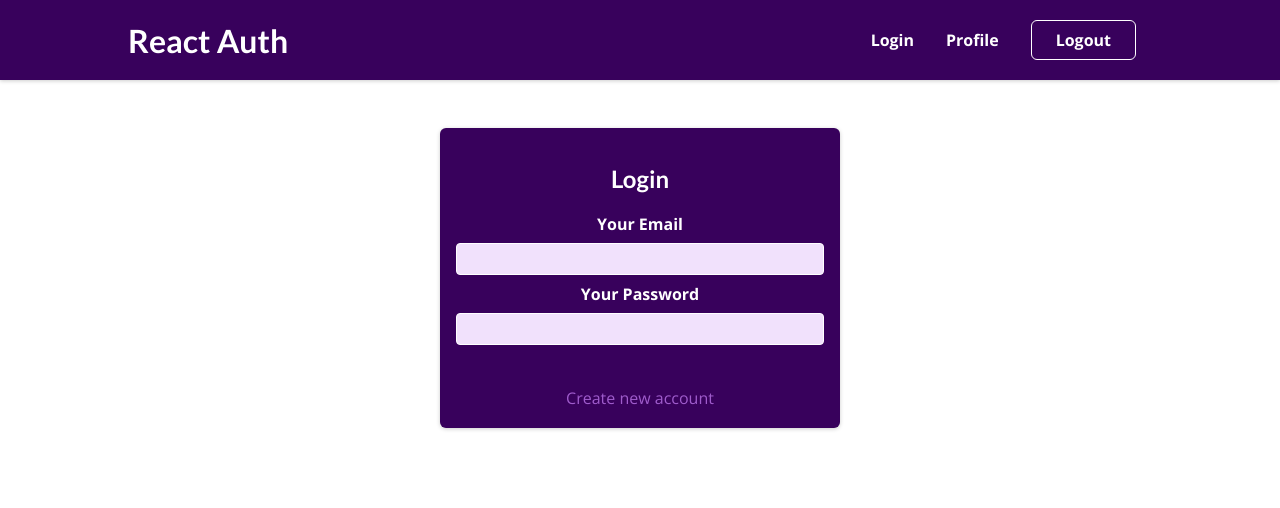
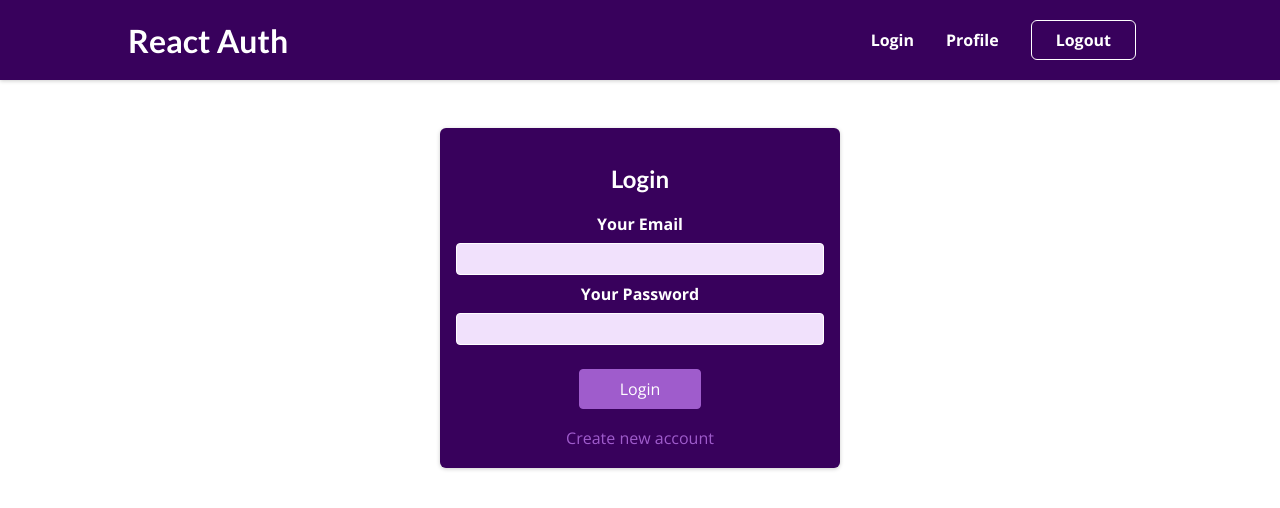
Before and after one commit to shubhamuni/Authentication, a React (Create React App) app: page /auth in a window 1280 px wide. Shown: the top 508 px of the page. Built offline with nearby package versions, Linux system fonts and the light colour scheme.

Commit message:
Created Load

```diff
--- a/src/components/Auth/AuthForm.js
+++ b/src/components/Auth/AuthForm.js
@@ -22,6 +22,9 @@ const AuthForm = () => {
           <input type="password" id="password" required />
         </div>
         <div className={classes.actions}>
+          <button type="button" onClick={switchAuthModeHandler}>
+            {isLogin ? "Login" : "Create Account"}
+          </button>
           <button
             type="button"
             className={classes.toggle}
```
Also changed, not shown: 1 other file (tests, documents, lock files or other folders).
